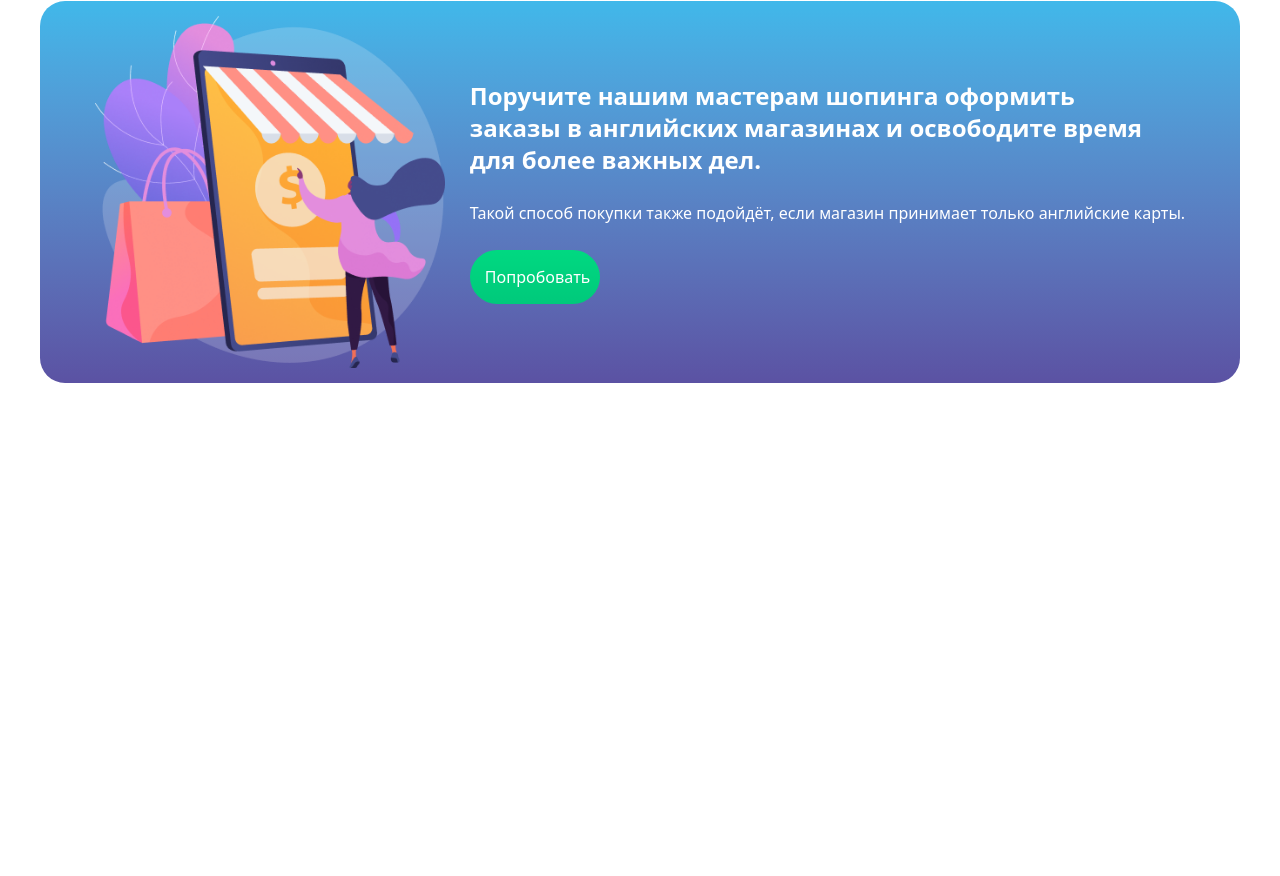
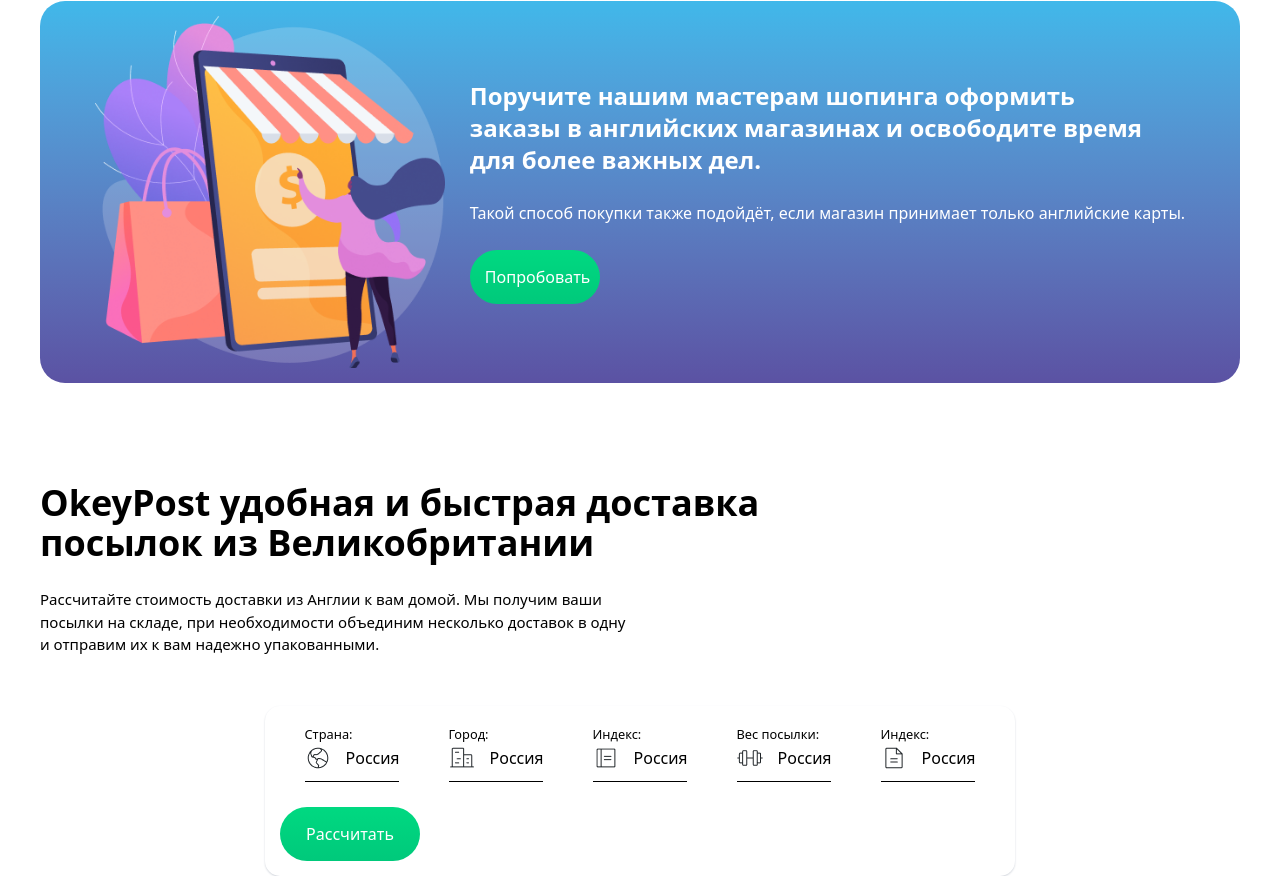
Before and after one commit to ismatovbenya2-droid/branches2, a website: page index.html in a window 1280 px wide. Shown: the part 1593-2469 px from the top of the page. Before the commit the page ends 1976 px from the top, so only its background shows below. Drawn offline with Linux system fonts and the light colour scheme.

Commit message:
section-4 index

```diff
--- a/index.html
+++ b/index.html
@@ -131,6 +131,50 @@
                 </div>
                 <img class="lg:w-[350px]" src="./images/9.png" alt="">
             </section>
+            <section class="max-w-300 m-auto mt-[100px]">
+                <p class="text-4xl font-bold">OkeyPost удобная и быстрая доставка <br> посылок из Великобритании </p>
+                <p class="text-[15px] mt-[25px]">Рассчитайте стоимость доставки из Англии к вам домой. Мы получим ваши <br> посылки на складе, при необходимости объединим несколько доставок в одну <br> и отправим их к вам надежно упакованными.</p>
+              <div class="lg:w-[750px] shadow-gray-300 shadow-xs p-[15px] rounded-[15px] m-auto mt-[50px]">
+                <div class="flex justify-around items-center">
+                <div>
+                    <small>Страна:</small><br>
+                    <div class="flex items-center gap-[15px] border-b-[0.5px] pb-[10px]">
+                        <img src="./images/GlobeHemisphereWest.png" alt="">
+                        <p>Россия</p>
+                    </div>
+                </div>
+                <div>
+                    <small>Город:</small><br>
+                    <div class="flex items-center gap-[15px] border-b-[0.5px] pb-[10px]">
+                        <img src="./images/Buildings.png" alt="">
+                        <p>Россия</p>
+                    </div>
+                </div>
+                <div>
+                    <small>Индекс:</small><br>
+                    <div class="flex items-center gap-[15px] border-b-[0.5px] pb-[10px]">
+                        <img src="./images/Notebook.png" alt="">
+                        <p>Россия</p>
+                    </div>
+                </div>
+                <div>
+                    <small>Вес посылки:</small><br>
+                    <div class="flex items-center gap-[15px] border-b-[0.5px] pb-[10px]">
+                        <img src="./images/Barbell.png" alt="">
+                        <p>Россия</p>
+                    </div>
+                </div>
+                <div>
+                    <small>Индекс:</small><br>
+                    <div class="flex items-center gap-[15px] border-b-[0.5px] pb-[10px]">
+                        <img src="./images/FileText.png" alt="">
+                        <p>Россия</p>
+                    </div>
+                </div>
+               </div>
+              <p class="p-[15px] bg-linear-0 from-[#00C97B] to-[#00D981] text-white rounded-[50px] w-[140px] text-center  mt-[25px]">Рассчитать</p>
+               </div>
+            </section>
 
 </body>
 </html>
```
Also changed, not shown: 1 other file.
